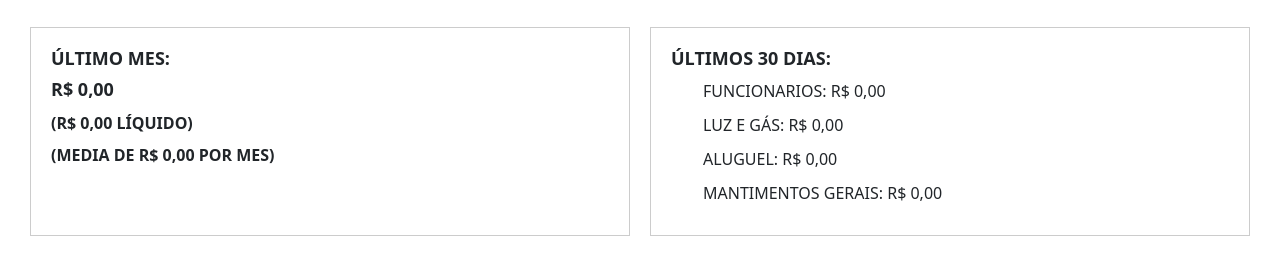
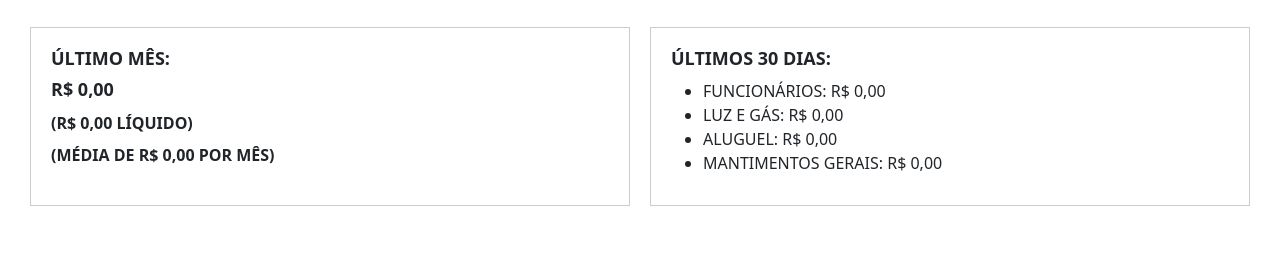
Before and after one commit to RaphaCat/TeladoChallenge2, a plain HTML site: page index.html in a window 1280 px wide. Shown: the part 127-402 px from the top of the page. Drawn offline with nearby package versions, Linux system fonts and the light colour scheme.

Commit message:
Update index.html

```diff
--- a/index.html
+++ b/index.html
@@ -24,17 +24,19 @@
 
     <div class="columns-container">
         <div class="column">
-            <h3>ÚLTIMO MES:</h3>
+            <h3>ÚLTIMO MÊS:</h3>
             <h3>R$ 0,00</h3>
             <p>(R$ 0,00 LÍQUIDO)</p>
-            <p>(MEDIA DE R$ 0,00 POR MES)</p>
+            <p>(MÉDIA DE R$ 0,00 POR MÊS)</p>
         </div>
         <div class="column">
             <h3>ÚLTIMOS 30 DIAS:</h3>
-            <ul>FUNCIONARIOS: R$ 0,00</ul>
-            <ul>LUZ E GÁS: R$ 0,00</ul>
-            <ul>ALUGUEL: R$ 0,00</ul>
-            <ul>MANTIMENTOS GERAIS: R$ 0,00</ul>
+            <ul>
+                <li>FUNCIONÁRIOS: R$ 0,00</li>
+                <li>LUZ E GÁS: R$ 0,00</li>
+                <li>ALUGUEL: R$ 0,00</li>
+                <li>MANTIMENTOS GERAIS: R$ 0,00</li>
+            </ul>
         </div>
     </div>
     <script src="https://cdn.jsdelivr.net/npm/bootstrap@5.3.3/dist/js/bootstrap.bundle.min.js" integrity="sha384-YvpcrYf0tY3lHB60NNkmXc5s9fDVZLESaAA55NDzOxhy9GkcIdslK1eN7N6jIeHz" crossorigin="anonymous"></script>
```
